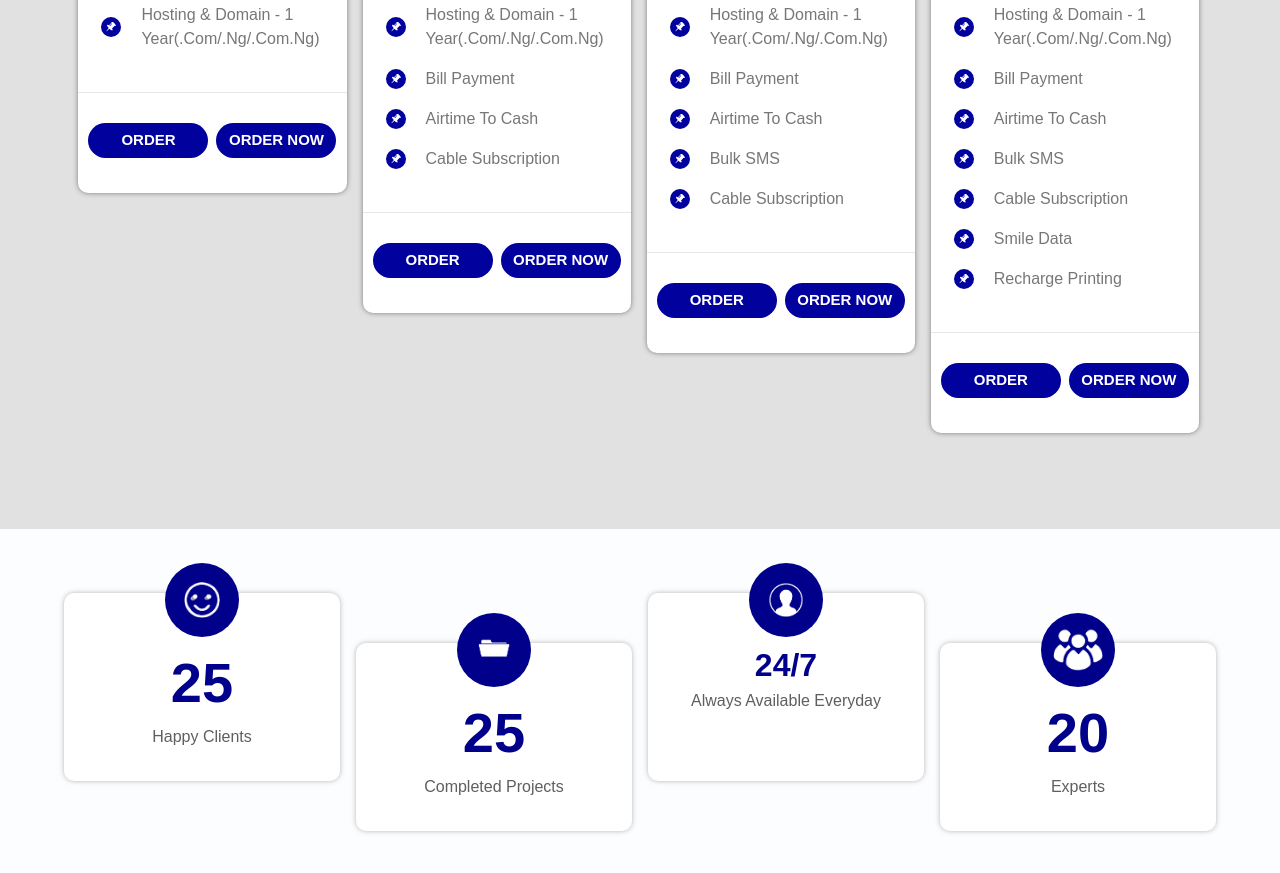
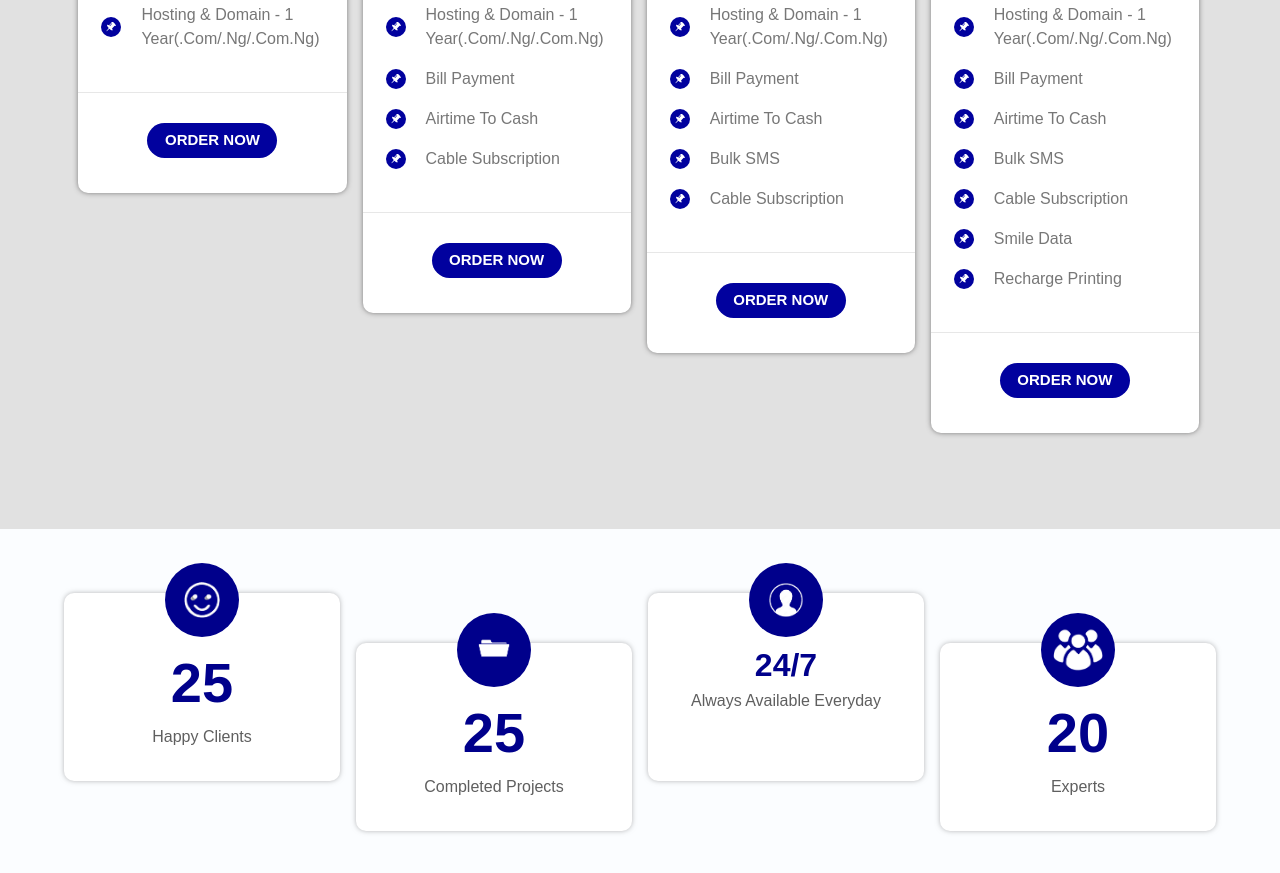
Before and after one commit to sirtims/TechCycle, a React (Vite) app: page / in a window 1280 px wide. Shown: the part 2300-3173 px from the top of the page. Built offline with nearby package versions, Linux system fonts and the light colour scheme.

Commit message:
remover 'ORDER' btn from pricing

```diff
--- a/src/component.css
+++ b/src/component.css
@@ -99,7 +99,7 @@
    color: #fff;
    text-transform: uppercase;
    width: 100px;
-   padding: 6px 10px;
+   padding: 6px 15px;
    border-radius: 50px;
    cursor: pointer;
    transition: background 0.15s ease;
--- a/src/pricingComponent.jsx
+++ b/src/pricingComponent.jsx
@@ -21,7 +21,6 @@ const PricingComponents = ({ info, details, className }) => {
             ))}
          </ul>
          <div className="category_btn">
-            <a href='#' className={`btn ${className.btnBg}`}>ORDER</a>
             <a href='#' className={`btn ${className.btnBg}`}>ORDER NOW</a>
          </div>
       </section>
```
